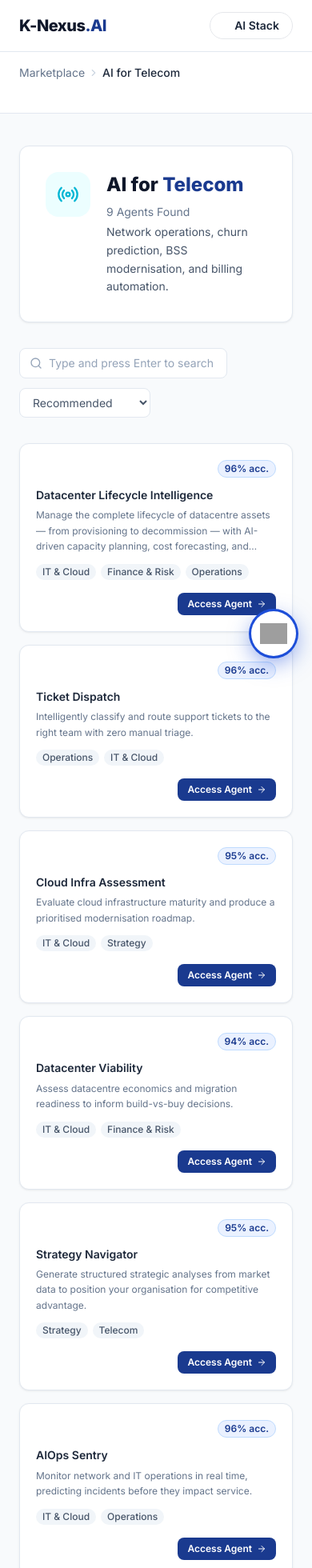
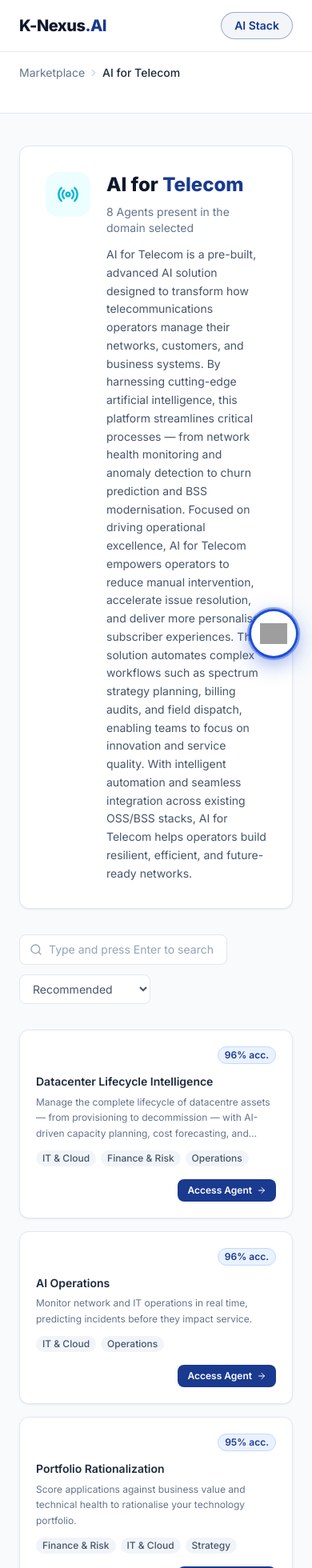
Before and after one commit to anirudheyyani7-cpu/knexus, a Next.js app: page /verticals/telecom in a window 390 px wide. Shown: the top 1960 px of the page at 80% size. Built offline with nearby package versions, Linux system fonts and the light colour scheme; grey boxes are pictures that could not be loaded.

Commit message:
Anand review

```diff
--- a/src/app/verticals/[id]/page.tsx
+++ b/src/app/verticals/[id]/page.tsx
@@ -17,12 +17,13 @@
 
 // Map vertical id → agent category filter
 const verticalCategoryMap: Record<string, string[]> = {
-  sales:   ["Sales", "Marketing", "Customer Experience"],
-  support: ["Customer Experience", "Operations"],
-  hr:      ["Marketing"],
-  itsm:    ["IT & Cloud", "Operations"],
-  telecom: ["Telecom", "IT & Cloud"],
-  media:   ["Strategy", "IT & Cloud", "Finance & Risk"],
+  sales:      ["Sales", "Marketing", "Customer Experience"],
+  support:    ["Customer Experience", "Operations"],
+  hr:         ["Marketing"],
+  itsm:       ["IT & Cloud", "Operations"],
+  telecom:    ["Telecom", "IT & Cloud"],
+  media:      ["Strategy", "Finance & Risk"],
+  technology: ["IT & Cloud", "Strategy", "Operations"],
 };
 
 interface Props {
@@ -84,11 +85,17 @@
                   )}
                 </h1>
                 <p className="text-sm text-slate-500 mb-1">
-                  {agentCount} Agents Found
+                  {agentCount} Agents present in the domain selected
                 </p>
-                <p className="text-sm text-slate-600 leading-relaxed max-w-2xl">
-                  {vertical.description}
-                </p>
+                {vertical.longDescription ? (
+                  <p className="text-sm text-slate-600 leading-relaxed max-w-2xl mt-3">
+                    {vertical.longDescription}
+                  </p>
+                ) : (
+                  <p className="text-sm text-slate-600 leading-relaxed max-w-2xl">
+                    {vertical.description}
+                  </p>
+                )}
               </div>
             </div>
           </div>
--- a/src/components/landing/ApplicationsSection.tsx
+++ b/src/components/landing/ApplicationsSection.tsx
@@ -1,49 +1,27 @@
-"use client";
-
-import { useState } from "react";
-import { ChevronDown, ChevronUp } from "lucide-react";
 import { IndustryCard } from "@/components/ui/IndustryCard";
 import { verticals } from "@/data/verticals";
 
+const FEATURED_IDS = ["telecom", "media", "technology"];
+
 export function ApplicationsSection() {
-  const [showAll, setShowAll] = useState(false);
-  const visible = showAll ? verticals : verticals.slice(0, 4);
+  const visible = verticals.filter((v) => FEATURED_IDS.includes(v.id));
 
   return (
     <section className="bg-slate-50/70 py-20 px-6">
       <div className="max-w-7xl mx-auto">
         <div className="mb-10">
           <h2 className="text-2xl font-bold text-slate-800 mb-2">
-            Browse by Pre-builts
+            Browse by pre-built agents
           </h2>
           <p className="text-slate-500 text-sm">
-            View use cases filtered by industries and functions.
+            Explore pre-built AI solutions tailored to specific industry domains.
           </p>
         </div>
 
-        <div className="grid grid-cols-1 sm:grid-cols-2 gap-4">
+        <div className="grid grid-cols-1 sm:grid-cols-3 gap-4">
           {visible.map((v, i) => (
             <IndustryCard key={v.id} vertical={v} index={i} />
           ))}
-        </div>
-
-        <div className="mt-6 text-center">
-          <button
-            onClick={() => setShowAll(!showAll)}
-            className="inline-flex items-center gap-1.5 text-sm font-semibold text-brand-blue hover:text-blue-700 transition-colors"
-          >
-            {showAll ? (
-              <>
-                <ChevronUp className="w-4 h-4" />
-                Show Less
-              </>
-            ) : (
-              <>
-                <ChevronDown className="w-4 h-4" />
-                Show More
-              </>
-            )}
-          </button>
         </div>
       </div>
     </section>
--- a/src/components/layout/Header.tsx
+++ b/src/components/layout/Header.tsx
@@ -14,12 +14,8 @@
         <div className="flex items-center gap-3">
           <Link
             href="/ai-stack"
-            className="inline-flex items-center gap-1.5 px-4 py-1.5 text-sm font-semibold text-brand-dark-blue border border-brand-dark-blue/40 rounded-full bg-brand-dark-blue/5 hover:bg-brand-dark-blue/10 hover:border-brand-dark-blue/70 transition-colors"
+            className="inline-flex items-center gap-1.5 px-4 py-1.5 text-sm font-semibold text-brand-blue border border-brand-blue/40 rounded-full bg-brand-blue/5 hover:bg-brand-blue/10 hover:border-brand-blue/70 transition-colors"
           >
-            <span className="relative flex h-2 w-2">
-              <span className="animate-ping absolute inline-flex h-full w-full rounded-full bg-brand-dark-blue opacity-60" />
-              <span className="relative inline-flex rounded-full h-2 w-2 bg-brand-dark-blue" />
-            </span>
             AI Stack
           </Link>
 
--- a/src/components/ui/ChatBot.tsx
+++ b/src/components/ui/ChatBot.tsx
@@ -19,7 +19,7 @@
 
 const WELCOME: Message = {
   role: "assistant",
-  content: "Hello! I'm your K Nexus AI assistant, powered by KPMG. What business challenge can I help you solve today?",
+  content: "Hello! What business challenge can I help you solve today?",
 };
 
 export default function ChatBot() {
@@ -123,7 +123,7 @@
               />
             </div>
             <div className="flex-1 min-w-0">
-              <p className="text-white font-semibold text-sm leading-tight">K Nexus AI Assistant</p>
+              <p className="text-white font-semibold text-sm leading-tight">K Nexus - AI Assistant</p>
               <p className="text-blue-200 text-xs">Powered by KPMG</p>
             </div>
             <button
--- a/src/components/ui/IndustryCard.tsx
+++ b/src/components/ui/IndustryCard.tsx
@@ -2,34 +2,40 @@
 
 import Link from "next/link";
 import { motion } from "framer-motion";
-import { cn } from "@/lib/utils";
+import { ArrowRight } from "lucide-react";
 import { Vertical } from "@/data/verticals";
-import {
-  TrendingUp,
-  Headphones,
-  Users,
-  MonitorCheck,
-  Radio,
-  Clapperboard,
-  LucideProps,
-} from "lucide-react";
-
-const iconMap: Record<string, React.ComponentType<LucideProps>> = {
-  TrendingUp,
-  Headphones,
-  Users,
-  MonitorCheck,
-  Radio,
-  Clapperboard,
-};
 
 interface IndustryCardProps {
   vertical: Vertical;
   index: number;
 }
 
+const ACCENT_CLASSES: Record<string, { bar: string; tag: string; tagText: string }> = {
+  telecom: {
+    bar: "from-cyan-400 to-cyan-600",
+    tag: "bg-cyan-50 text-cyan-600",
+    tagText: "Telecom",
+  },
+  media: {
+    bar: "from-pink-400 to-rose-500",
+    tag: "bg-pink-50 text-pink-600",
+    tagText: "Media",
+  },
+  technology: {
+    bar: "from-violet-400 to-violet-600",
+    tag: "bg-violet-50 text-violet-600",
+    tagText: "Technology",
+  },
+};
+
+const DEFAULT_ACCENT = {
+  bar: "from-slate-400 to-slate-600",
+  tag: "bg-slate-50 text-slate-600",
+  tagText: "Enterprise",
+};
+
 export function IndustryCard({ vertical, index }: IndustryCardProps) {
-  const Icon = iconMap[vertical.iconName] ?? TrendingUp;
+  const accent = ACCENT_CLASSES[vertical.id] ?? DEFAULT_ACCENT;
 
   return (
     <motion.div
@@ -38,26 +44,36 @@
       viewport={{ once: true }}
       transition={{ duration: 0.4, delay: index * 0.08 }}
       whileHover={{ y: -4 }}
+      className="h-full"
     >
       <Link
         href={`/verticals/${vertical.id}`}
-        className={cn(
-          "flex bg-white border border-slate-200 rounded-xl p-6",
-          "shadow-card transition-all duration-300 block",
-          "hover:shadow-card-hover hover:border-blue-200"
-        )}
+        className="flex flex-col bg-white border border-slate-200 rounded-2xl overflow-hidden shadow-card transition-all duration-300 hover:shadow-card-hover hover:border-slate-300 h-full"
       >
-        <div
-          className={cn(
-            "w-11 h-11 rounded-xl flex items-center justify-center mb-4 flex-shrink-0",
-            vertical.iconBgClass
-          )}
-        >
-          <Icon className={cn("w-5 h-5", vertical.iconColorClass)} />
-        </div>
-        <div className="ml-4">
-          <h3 className="text-base font-semibold text-slate-800 mb-1.5">{vertical.title}</h3>
-          <p className="text-sm text-slate-500 leading-relaxed">{vertical.description}</p>
+        {/* Gradient top bar */}
+        <div className={`h-1.5 w-full bg-gradient-to-r ${accent.bar}`} />
+
+        <div className="flex flex-col flex-1 p-6">
+          {/* Tag */}
+          <span className={`inline-block self-start text-[11px] font-semibold px-2.5 py-0.5 rounded-full mb-4 ${accent.tag}`}>
+            {accent.tagText}
+          </span>
+
+          {/* Title */}
+          <h3 className="text-lg font-bold text-slate-900 mb-3 leading-snug">
+            {vertical.title}
+          </h3>
+
+          {/* Description */}
+          <p className="text-sm text-slate-500 leading-relaxed flex-1">
+            {vertical.description}
+          </p>
+
+          {/* CTA */}
+          <div className="flex items-center gap-1.5 mt-6 text-sm font-semibold text-brand-blue group-hover:gap-2.5 transition-all">
+            <span>Explore agents</span>
+            <ArrowRight className="w-4 h-4" />
+          </div>
         </div>
       </Link>
     </motion.div>
--- a/src/data/agents.ts
+++ b/src/data/agents.ts
@@ -51,7 +51,7 @@
   subAgents?: SubAgent[];
 }
 
-// Order: datacenter-lifecycle-intelligence (pinned first), then both accessLink+videoUrl, then accessLink only, then neither
+// Order: datacenter-lifecycle-intelligence (1st), aiops-sentry/AI Operations (2nd), portfolio-rationalization (3rd), then rest
 export const agents: AgentData[] = [
   {
     id: "datacenter-lifecycle-intelligence",
@@ -90,6 +90,85 @@
       { name: "Asset Discovery Agent", description: "Scans infrastructure to catalogue hardware, software, and configurations." },
       { name: "Lifecycle Forecaster", description: "Models refresh timelines and cost scenarios using historical usage data." },
       { name: "Decommission Orchestrator", description: "Coordinates safe asset retirement with compliance and security checks." },
+    ],
+  },
+  {
+    id: "aiops-sentry",
+    title: "AI Operations",
+    description:
+      "Monitor network and IT operations in real time, predicting incidents before they impact service.",
+    categories: ["IT & Cloud", "Operations"],
+    accuracy: 96,
+    accessLink: "https://www.knexus.space/agents/aiops-sentry/login",
+    videoUrl: null,
+    integrations: [
+      { name: "ServiceNow", bgColor: "bg-green-100", textColor: "text-green-700", letter: "SN" },
+      { name: "Slack", bgColor: "bg-purple-100", textColor: "text-purple-600", letter: "SL" },
+      { name: "PagerDuty", bgColor: "bg-green-100", textColor: "text-green-600", letter: "PD" },
+    ],
+    scope: {
+      level: 3,
+      type: "Process",
+      summary: "Business process orchestration",
+      detail: "Continuously analyses event streams, correlates anomalies, and orchestrates incident response workflows.",
+    },
+    autonomy: {
+      level: 3,
+      type: "Automated",
+      summary: "Fully autonomous execution",
+      detail: "Handles L1 incident triage and remediation automatically; escalates only when predefined severity thresholds are crossed.",
+    },
+    capabilities: [
+      "Anomaly detection across infrastructure metrics and logs",
+      "Root cause analysis with dependency graph mapping",
+      "Predictive incident forecasting (30-min horizon)",
+      "Automated L1 runbook execution",
+      "SLA breach early-warning notifications",
+    ],
+    worksWithModels: ["claude-sonnet-4-6"],
+    subAgents: [
+      { name: "Event Correlator", description: "Groups related alerts into incidents and suppresses noise." },
+      { name: "Root Cause Analyser", description: "Traces incidents back to contributing factors using topology data." },
+      { name: "Remediation Bot", description: "Executes approved runbooks to restore service autonomously." },
+    ],
+  },
+  {
+    id: "portfolio-rationalization",
+    title: "Portfolio Rationalization",
+    description:
+      "Score applications against business value and technical health to rationalise your technology portfolio.",
+    categories: ["Finance & Risk", "IT & Cloud", "Strategy"],
+    accuracy: 95,
+    accessLink: "https://tech-ratio-vercel.vercel.app/",
+    videoUrl: null,
+    integrations: [
+      { name: "Jira", bgColor: "bg-blue-100", textColor: "text-blue-700", letter: "JR" },
+      { name: "ServiceNow", bgColor: "bg-green-100", textColor: "text-green-700", letter: "SN" },
+    ],
+    scope: {
+      level: 3,
+      type: "Process",
+      summary: "Business process orchestration",
+      detail: "Conducts a systematic assessment of the application estate, scoring each app on value, cost, risk, and technical health.",
+    },
+    autonomy: {
+      level: 2,
+      type: "Guided",
+      summary: "User-approved execution",
+      detail: "Produces rationalisation recommendations (retire, replatform, retain); portfolio governance boards review before action.",
+    },
+    capabilities: [
+      "Application inventory and dependency mapping",
+      "Business value and technical health scoring (7 dimensions)",
+      "Rationalisation scenario modelling (retire/replatform/retain)",
+      "Cost avoidance quantification",
+      "Portfolio roadmap with sequenced retirement plan",
+    ],
+    worksWithModels: ["claude-sonnet-4-6"],
+    subAgents: [
+      { name: "Inventory Auditor", description: "Discovers and catalogues all applications, owners, and dependencies." },
+      { name: "Health Scorer", description: "Rates each application across value, cost, risk, and technical debt dimensions." },
+      { name: "Rationalization Planner", description: "Generates an optimised rationalisation roadmap with cost projections." },
     ],
   },
   {
@@ -249,44 +328,6 @@
     ],
   },
   {
-    id: "datacenter-viability",
-    title: "Datacenter Viability",
-    description:
-      "Assess datacentre economics and migration readiness to inform build-vs-buy decisions.",
-    categories: ["IT & Cloud", "Finance & Risk"],
-    accuracy: 94,
-    accessLink: "https://data-center-agent-ten.vercel.app/",
-    videoUrl: "https://youtu.be/vPIx-BxOovE",
-    integrations: [
-      { name: "ServiceNow", bgColor: "bg-green-100", textColor: "text-green-700", letter: "SN" },
-      { name: "Jira", bgColor: "bg-blue-100", textColor: "text-blue-700", letter: "JR" },
-    ],
-    scope: {
-      level: 2,
-      type: "Task",
-      summary: "Targeted task automation",
-      detail: "Models financial and technical scenarios for datacentre decisions using live infrastructure and cost data.",
-    },
-    autonomy: {
-      level: 2,
-      type: "Guided",
-      summary: "User-approved execution",
-      detail: "Presents scenario analysis and recommendations; final investment decisions rest with the CTO and CFO.",
-    },
-    capabilities: [
-      "TCO modelling: on-prem vs. colocation vs. cloud",
-      "Power usage effectiveness (PUE) benchmarking",
-      "Migration complexity scoring",
-      "Regulatory and compliance risk flagging",
-      "Board-ready business case generation",
-    ],
-    worksWithModels: ["claude-sonnet-4-6"],
-    subAgents: [
-      { name: "Cost Modeller", description: "Builds financial models across build, lease, and cloud scenarios." },
-      { name: "Risk Assessor", description: "Evaluates regulatory, resilience, and dependency risks per scenario." },
-    ],
-  },
-  {
     id: "strategy-navigator",
     title: "Strategy Navigator",
     description:
@@ -323,85 +364,6 @@
       { name: "Market Intelligence Agent", description: "Collects and synthesises competitor, market, and regulatory signals." },
       { name: "Framework Analyst", description: "Applies strategic frameworks (SWOT, Porter's, Blue Ocean) to structured inputs." },
       { name: "Narrative Writer", description: "Converts analysis outputs into board-ready strategic narratives." },
-    ],
-  },
-  {
-    id: "aiops-sentry",
-    title: "AIOps Sentry",
-    description:
-      "Monitor network and IT operations in real time, predicting incidents before they impact service.",
-    categories: ["IT & Cloud", "Operations"],
-    accuracy: 96,
-    accessLink: "https://www.knexus.space/agents/aiops-sentry/login",
-    videoUrl: null,
-    integrations: [
-      { name: "ServiceNow", bgColor: "bg-green-100", textColor: "text-green-700", letter: "SN" },
-      { name: "Slack", bgColor: "bg-purple-100", textColor: "text-purple-600", letter: "SL" },
-      { name: "PagerDuty", bgColor: "bg-green-100", textColor: "text-green-600", letter: "PD" },
-    ],
-    scope: {
-      level: 3,
-      type: "Process",
-      summary: "Business process orchestration",
-      detail: "Continuously analyses event streams, correlates anomalies, and orchestrates incident response workflows.",
-    },
-    autonomy: {
-      level: 3,
-      type: "Automated",
-      summary: "Fully autonomous execution",
-      detail: "Handles L1 incident triage and remediation automatically; escalates only when predefined severity thresholds are crossed.",
-    },
-    capabilities: [
-      "Anomaly detection across infrastructure metrics and logs",
-      "Root cause analysis with dependency graph mapping",
-      "Predictive incident forecasting (30-min horizon)",
-      "Automated L1 runbook execution",
-      "SLA breach early-warning notifications",
-    ],
-    worksWithModels: ["claude-sonnet-4-6"],
-    subAgents: [
-      { name: "Event Correlator", description: "Groups related alerts into incidents and suppresses noise." },
-      { name: "Root Cause Analyser", description: "Traces incidents back to contributing factors using topology data." },
-      { name: "Remediation Bot", description: "Executes approved runbooks to restore service autonomously." },
-    ],
-  },
-  {
-    id: "portfolio-rationalization",
-    title: "Portfolio Rationalization",
-    description:
-      "Score applications against business value and technical health to rationalise your technology portfolio.",
-    categories: ["Finance & Risk", "IT & Cloud", "Strategy"],
-    accuracy: 95,
-    accessLink: "https://tech-ratio-vercel.vercel.app/",
-    videoUrl: null,
-    integrations: [
-      { name: "Jira", bgColor: "bg-blue-100", textColor: "text-blue-700", letter: "JR" },
-      { name: "ServiceNow", bgColor: "bg-green-100", textColor: "text-green-700", letter: "SN" },
-    ],
-    scope: {
-      level: 3,
-      type: "Process",
-      summary: "Business process orchestration",
-      detail: "Conducts a systematic assessment of the application estate, scoring each app on value, cost, risk, and technical health.",
-    },
-    autonomy: {
-      level: 2,
-      type: "Guided",
-      summary: "User-approved execution",
-      detail: "Produces rationalisation recommendations (retire, replatform, retain); portfolio governance boards review before action.",
-    },
-    capabilities: [
-      "Application inventory and dependency mapping",
-      "Business value and technical health scoring (7 dimensions)",
-      "Rationalisation scenario modelling (retire/replatform/retain)",
-      "Cost avoidance quantification",
-      "Portfolio roadmap with sequenced retirement plan",
-    ],
-    worksWithModels: ["claude-sonnet-4-6"],
-    subAgents: [
-      { name: "Inventory Auditor", description: "Discovers and catalogues all applications, owners, and dependencies." },
-      { name: "Health Scorer", description: "Rates each application across value, cost, risk, and technical debt dimensions." },
-      { name: "Rationalization Planner", description: "Generates an optimised rationalisation roadmap with cost projections." },
     ],
   },
   {
--- a/src/data/verticals.ts
+++ b/src/data/verticals.ts
@@ -2,6 +2,7 @@
   id: string;
   title: string;
   description: string;
+  longDescription: string;
   iconName: string;
   iconColorClass: string;
   iconBgClass: string;
@@ -12,22 +13,38 @@
     id: "telecom",
     title: "AI for Telecom",
     description: "Network operations, churn prediction, BSS modernisation, and billing automation.",
+    longDescription:
+      "AI for Telecom is a pre-built, advanced AI solution designed to transform how telecommunications operators manage their networks, customers, and business systems. By harnessing cutting-edge artificial intelligence, this platform streamlines critical processes — from network health monitoring and anomaly detection to churn prediction and BSS modernisation. Focused on driving operational excellence, AI for Telecom empowers operators to reduce manual intervention, accelerate issue resolution, and deliver more personalised subscriber experiences. The solution automates complex workflows such as spectrum strategy planning, billing audits, and field dispatch, enabling teams to focus on innovation and service quality. With intelligent automation and seamless integration across existing OSS/BSS stacks, AI for Telecom helps operators build resilient, efficient, and future-ready networks.",
     iconName: "Radio",
     iconColorClass: "text-cyan-500",
     iconBgClass: "bg-cyan-50",
   },
   {
     id: "media",
-    title: "AI for Media & Technology",
-    description: "Content personalisation, DevOps automation, platform benchmarking, and rights management.",
+    title: "AI for Media",
+    description: "Content personalisation, OTT recommendations, digital rights management, and audience intelligence.",
+    longDescription:
+      "AI for Media is a pre-built AI solution purpose-built for media organisations navigating the demands of an always-on, content-driven world. It brings intelligence to content personalisation, OTT recommendation engines, digital rights management, and audience analytics — enabling media companies to deliver more engaging, relevant experiences at scale. By embedding AI into editorial and distribution workflows, the platform helps teams reduce operational overhead, accelerate content delivery, and unlock deeper audience insights. From automated content curation to rights clearance workflows, AI for Media provides the analytical depth and automation breadth needed to compete in fast-moving media markets. It integrates with existing content management and distribution stacks and scales with the evolving needs of digital-first media organisations.",
     iconName: "Clapperboard",
     iconColorClass: "text-pink-500",
     iconBgClass: "bg-pink-50",
   },
   {
+    id: "technology",
+    title: "AI for Technology",
+    description: "Platform benchmarking, DevOps automation, cloud infrastructure assessment, and digital transformation.",
+    longDescription:
+      "AI for Technology is a pre-built AI solution designed for technology enterprises looking to modernise their platforms, optimise infrastructure, and accelerate digital transformation. It brings intelligence to platform benchmarking, DevOps workflow automation, cloud infrastructure assessment, and architecture governance — enabling technology organisations to move faster with greater confidence. By embedding AI into engineering and operations processes, the platform helps reduce technical debt, surface capability gaps, and generate actionable modernisation roadmaps. From cloud maturity scoring to automated compliance checks, AI for Technology provides the depth and precision needed to govern complex technology estates. It is built to integrate with leading cloud providers and engineering toolchains, scaling alongside the organisation's transformation journey.",
+    iconName: "MonitorCheck",
+    iconColorClass: "text-violet-500",
+    iconBgClass: "bg-violet-50",
+  },
+  {
     id: "itsm",
     title: "AI for IT & ITSM",
     description: "Access management, incident resolution, and endpoint remediation with zero-touch ops.",
+    longDescription:
+      "AI for IT & ITSM is a pre-built AI solution designed to modernise IT service management and infrastructure operations. It brings intelligent automation to access management, incident resolution, endpoint remediation, and service desk operations — reducing manual workload and accelerating response times across the IT organisation. By leveraging AI-driven triage, root cause analysis, and zero-touch remediation, the platform helps IT teams move from reactive to proactive operations. Ticket classification, SLA management, and knowledge-base enrichment are automated end-to-end, freeing IT professionals to focus on strategic priorities. With seamless integration into leading ITSM platforms, AI for IT & ITSM provides the foundation for a more resilient, efficient, and responsive technology organisation.",
     iconName: "MonitorCheck",
     iconColorClass: "text-orange-500",
     iconBgClass: "bg-orange-50",
@@ -36,6 +53,7 @@
     id: "sales",
     title: "AI for Sales & Revenue Ops",
     description: "Automate outreach, RFP responses, and pipeline enrichment to close deals faster.",
+    longDescription: "AI-powered sales and revenue operations that accelerate pipeline growth and improve win rates.",
     iconName: "TrendingUp",
     iconColorClass: "text-blue-500",
     iconBgClass: "bg-blue-50",
@@ -44,6 +62,7 @@
     id: "support",
     title: "AI for Customer Support",
     description: "Intelligent ticket routing, escalation detection, and knowledge management at scale.",
+    longDescription: "Intelligent automation for customer support that reduces resolution times and improves satisfaction.",
     iconName: "Headphones",
     iconColorClass: "text-violet-500",
     iconBgClass: "bg-violet-50",
@@ -52,6 +71,7 @@
     id: "hr",
     title: "AI for HR & Recruitment",
     description: "Candidate screening, onboarding automation, and employee self-service flows.",
+    longDescription: "AI-driven HR workflows that streamline recruitment, onboarding, and employee self-service.",
     iconName: "Users",
     iconColorClass: "text-emerald-500",
     iconBgClass: "bg-emerald-50",
```
Also changed, not shown: src/components/landing/ForgeCtaBanner.tsx (+1 -26 lines), src/components/landing/HeroSection.tsx (+7 -6 lines), src/components/landing/IntegrationsSection.tsx (+7 -4 lines), src/data/integrations.ts (+44 -4 lines).
